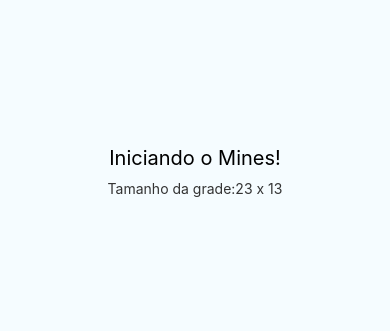
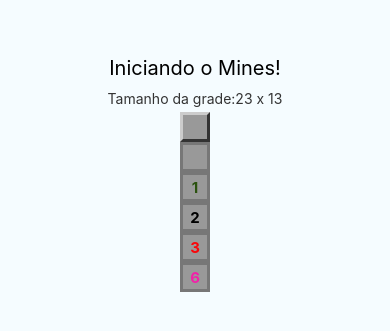
Before and after one commit to braga-academy/react-native-mines-game, a React Native app: screen / in a window 390 px wide. Shown: the part 253-584 px from the top of the page. Built offline with nearby package versions, Linux system fonts and the light colour scheme.

Commit message:
Criando Campos e estilizando estados

```diff
--- a/src/App.js
+++ b/src/App.js
@@ -1,6 +1,7 @@
 import React, {Component} from 'react'
-import {Platform, StyleSheet, Text, View} from 'react-native'
+import { StyleSheet, Text, View} from 'react-native'
 import params from './params'
+import Field from './components/Field'
 
 
 export default class App extends Component {
@@ -12,6 +13,13 @@
           Tamanho da grade:
           { params.getRowsAmount() } x { params.getColumsAmount() }
         </Text>
+
+        <Field/>
+        <Field opened/>
+        <Field opened nearMines={1}/>
+        <Field opened nearMines={2}/>
+        <Field opened nearMines={3}/>
+        <Field opened nearMines={6}/>
       </View>
     );
   }
--- /dev/null
+++ b/src/components/Field.js
@@ -0,0 +1,56 @@
+import React from 'react'
+import { View, StyleSheet, Text } from 'react-native'
+import params from '../params'
+
+export default props => {
+	const { mined, opened, nearMines } = props
+
+	const styleField = [styles.field]
+
+	// Outros estilos aqui
+	if (opened) styleField.push(styles.opened)
+
+	if (styleField.length === 1) styleField.push(styles.regular)
+
+	let color = null
+	if (nearMines > 0) {
+		if(nearMines == 1) color = '#2A28D7'
+		if(nearMines == 1) color = '#2B520f'
+		if(nearMines > 2 && nearMines < 6) color = '#f9060a'
+		if(nearMines >= 6) color = '#f221a9'
+	}
+
+	return (
+		<View style={styleField}>
+			{!mined && opened && nearMines > 0 ?
+			<Text style={[styles.label, { color: color }]}>
+				{ nearMines }
+			</Text> : false }
+		</View>
+	)
+}
+
+const styles = StyleSheet.create({
+	field: {
+		height: params.blockSize,
+		width: params.blockSize,
+		borderWidth: params.borderSize
+	},
+	regular: {
+		backgroundColor: '#999',
+		borderLeftColor: '#ccc',
+		borderTopColor: '#ccc',
+		borderRightColor: '#333',
+		borderBottomColor: '#333'
+	},
+	opened: {
+		backgroundColor: '#999',
+		borderColor: '#777',
+		alignItems: 'center',
+		justifyContent: 'center'
+	},
+	label: {
+		fontWeight: 'bold',
+		fontSize: params.fontSize
+	}
+})
--- a/src/params.js
+++ b/src/params.js
@@ -2,7 +2,7 @@
 
 const params = {
 	blockSize: 30,
-	borderSize: 5,
+	borderSize: 3,
 	fontSize: 15,
 	headerRatio: 0.15, // Proporção dos painel superior na tela
 	difficultLevel: 0.1,
```
